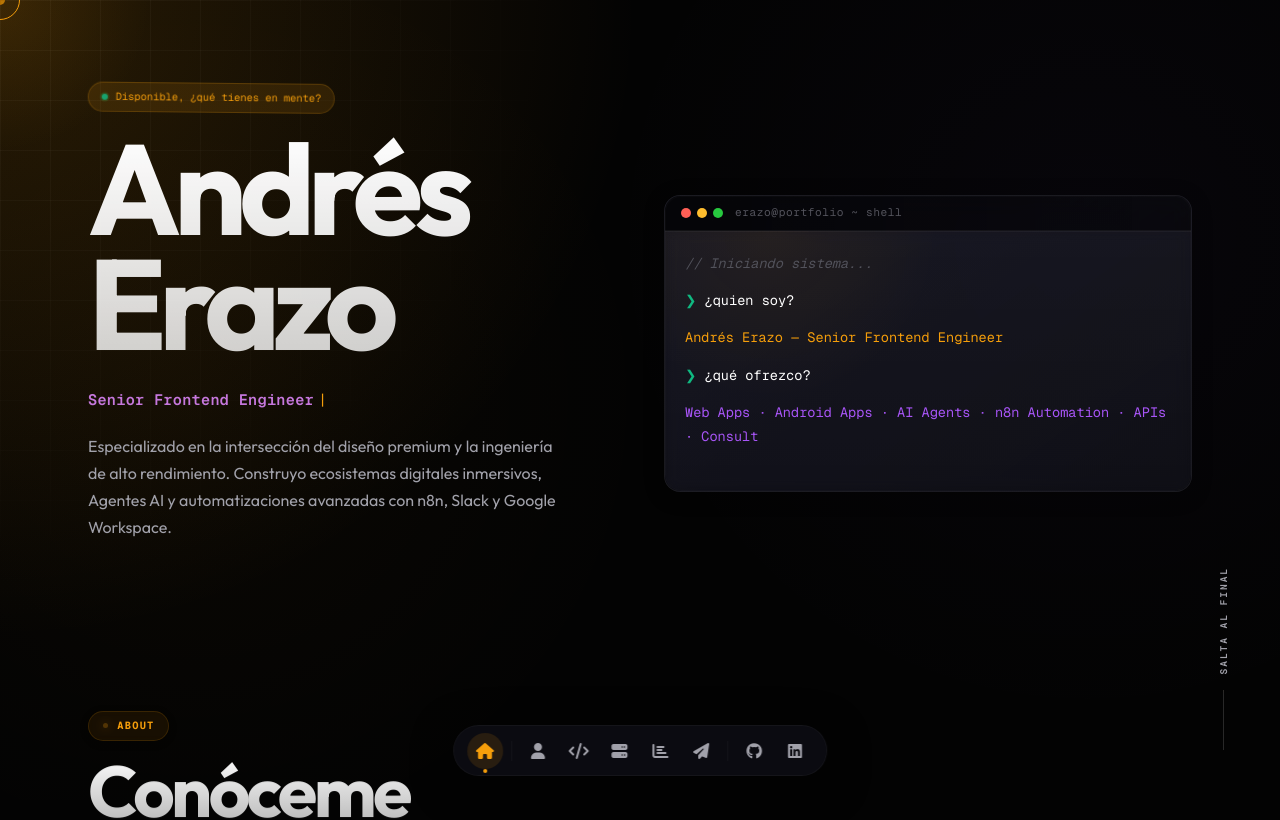
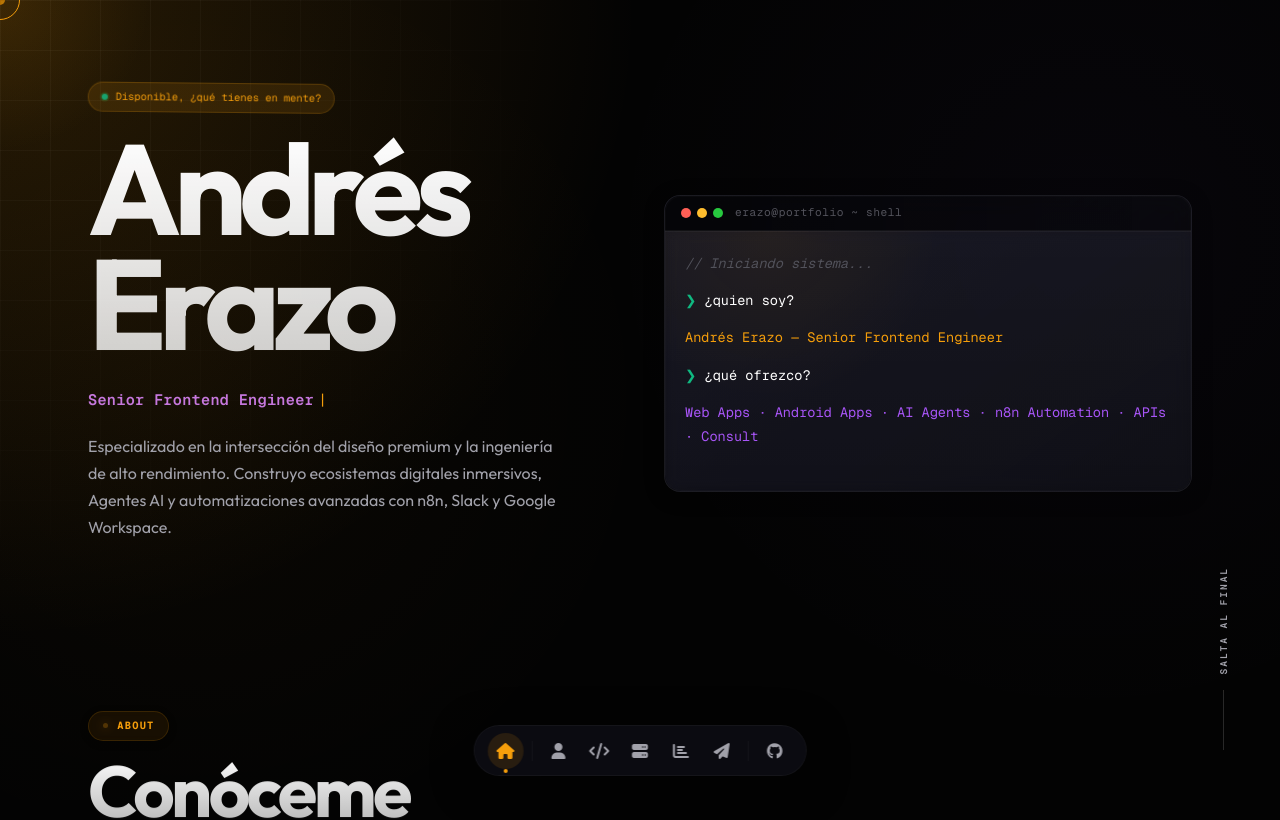
Before and after one commit to erazoandres/portafolio, a React (Vite) app: page / in a window 1280 px wide. Shown: the top 820 px of the page. Built offline with nearby package versions, Linux system fonts and the light colour scheme.

Commit message:
revert: remove LinkedIn icon from DockNav bar

```diff
--- a/src/components/DockNav.jsx
+++ b/src/components/DockNav.jsx
@@ -32,16 +32,6 @@ export default function DockNav({ currentSection, onNavigate }) {
         <i className="fab fa-github"></i>
         <span className="dock-tooltip">GitHub</span>
       </a>
-      <a
-        href="https://www.linkedin.com/in/erazoandres1408/"
-        target="_blank"
-        rel="noreferrer"
-        className="dock-item"
-        aria-label="LinkedIn"
-      >
-        <i className="fab fa-linkedin"></i>
-        <span className="dock-tooltip">LinkedIn</span>
-      </a>
     </nav>
   );
 }
```
